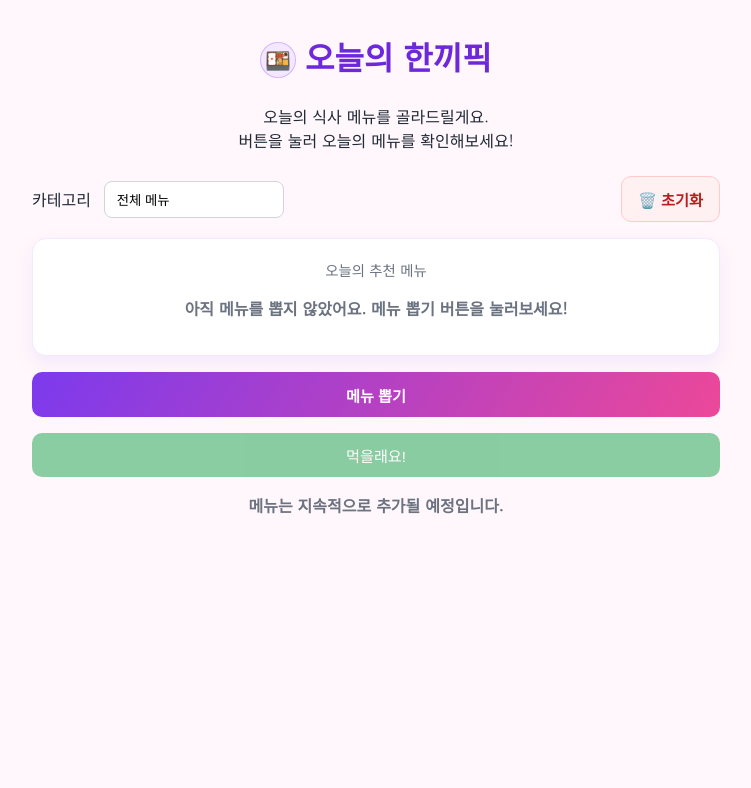
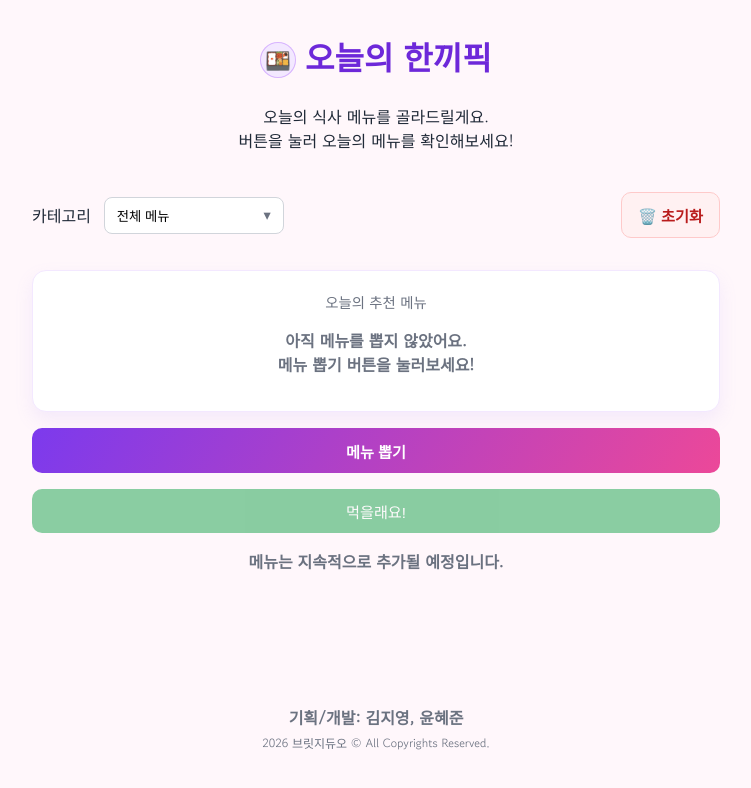
Before and after one commit to jaykim19/lunch_recommendation_app, a Vue app: page / in a window 1280 px wide. Shown: the top 788 px of the page, without its empty margins (264-1015 px from the left). Built offline with nearby package versions, Linux system fonts and the light colour scheme.

Commit message:
added copyright text, modified the selectbox design and layout

```diff
--- a/src/components/FoodCard.vue
+++ b/src/components/FoodCard.vue
@@ -19,7 +19,11 @@ defineProps({
       <p class="food-category">{{ food.category }}</p>
     </div>
     <p v-else class="placeholder">
-      {{ emptyMessage || "아직 메뉴를 뽑지 않았어요. 메뉴 뽑기 버튼을 눌러보세요!" }}
+      <template v-if="emptyMessage">{{ emptyMessage }}</template>
+      <template v-else>
+        아직 메뉴를 뽑지 않았어요.<br />
+        메뉴 뽑기 버튼을 눌러보세요!
+      </template>
     </p>
   </section>
 </template>
--- a/src/styles.css
+++ b/src/styles.css
@@ -18,6 +18,9 @@ li {
 }
 
 .layout {
+  min-height: 100vh;
+  display: flex;
+  flex-direction: column;
   max-width: 720px;
   margin: 0 auto;
   padding: 2rem 1rem 3rem;
@@ -67,6 +70,9 @@ li {
 }
 
 .category-select-trigger {
+  display: flex;
+  align-items: center;
+  justify-content: space-between;
   width: 100%;
   border: 1px solid #d1d5db;
   border-radius: 8px;
@@ -74,6 +80,13 @@ li {
   background: #fff;
   text-align: left;
   cursor: pointer;
+}
+
+.category-select-trigger::after {
+  content: "▾";
+  color: #6b7280;
+  margin-left: 0.6rem;
+  font-size: 0.9rem;
 }
 
 .category-options {
@@ -236,6 +249,23 @@ li {
   margin-bottom: 0.8rem;
 }
 
+.app-footer {
+  margin-top: auto;
+  padding-top: 3rem;
+  text-align: center;
+  color: #6b7280;
+}
+
+.creator-text {
+  margin: 0;
+  font-weight: 600;
+}
+
+.copyright-text {
+  margin: 0.3rem 0 0;
+  font-size: 0.75rem;
+}
+
 @media (max-width: 560px) {
   .reset-btn {
     margin-left: 0;
--- a/src/views/HomeView.vue
+++ b/src/views/HomeView.vue
@@ -124,5 +124,10 @@ function onEscapeKeyDown(event) {
       </div>
     </details> -->
     <p class="placeholder">메뉴는 지속적으로 추가될 예정입니다.</p>
+
+    <footer class="app-footer">
+      <p class="creator-text">기획/개발: 김지영, 윤혜준</p>
+      <p class="copyright-text">2026 브릿지듀오 &copy; All Copyrights Reserved.</p>
+    </footer>
   </main>
 </template>
```
